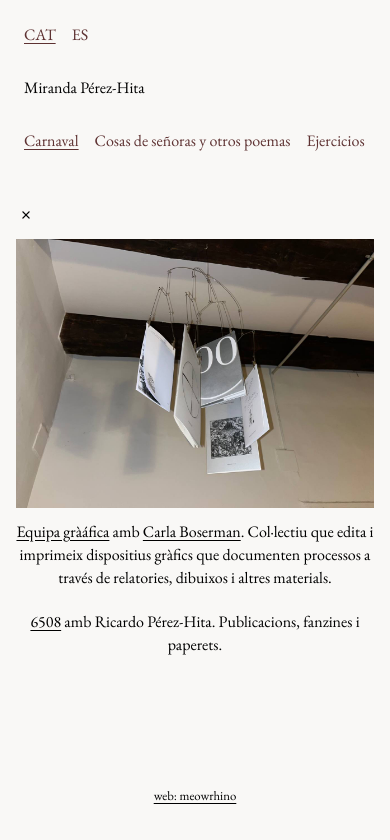
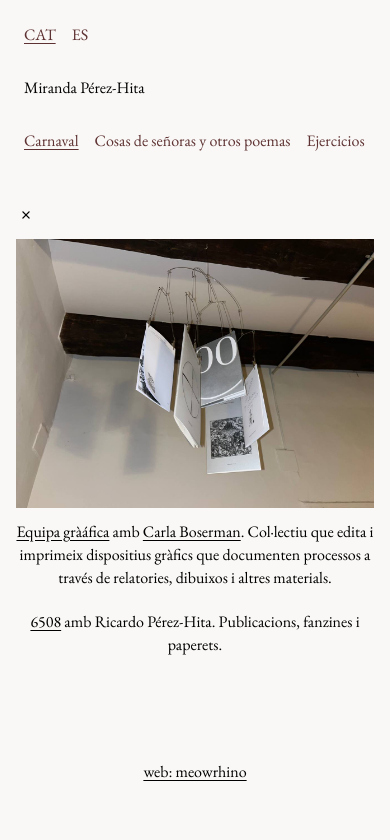
Before and after one commit to meowrhino/mirandaperezhita, a plain HTML site: page index.html in a window 390 px wide. Both pictures are taken after a click on the button "Miranda Pérez-Hita". Drawn offline with nearby package versions, Linux system fonts and the light colour scheme.

Commit message:
Revert "position about footer absolute at 2.5rem from bottom, smaller font"
This reverts commit 9e933b6c976c63718095895e53ea5182923880af.

```diff
--- a/css/styles.css
+++ b/css/styles.css
@@ -454,12 +454,8 @@ body.about-open #projects-container {
 }
 
 .about-footer {
-  position: absolute;
-  bottom: 2.5rem;
-  left: 0;
-  right: 0;
+  margin-top: 5rem;
   text-align: center;
-  font-size: 0.8rem;
 }
 
 .about-footer a {
@@ -513,15 +509,9 @@ body.about-open #projects-container {
   .about-content {
     width: min(92vw, 32rem);
     padding-top: 1.25rem;
-    padding-bottom: 0;
+    padding-bottom: 3.5rem;
     margin-top: 0;
     margin-bottom: 0;
-  }
-
-  .about-footer {
-    position: absolute;
-    bottom: 2.5rem;
-    margin-top: 0;
   }
 }
 
--- a/js/app.js
+++ b/js/app.js
@@ -321,8 +321,9 @@ function renderAbout() {
   footerLink.textContent = "web: meowrhino";
   footer.appendChild(footerLink);
 
+  wrap.appendChild(footer);
+
   aboutPanel.appendChild(wrap);
-  aboutPanel.appendChild(footer);
   setAboutOpen(wasOpen);
 }
 
```
